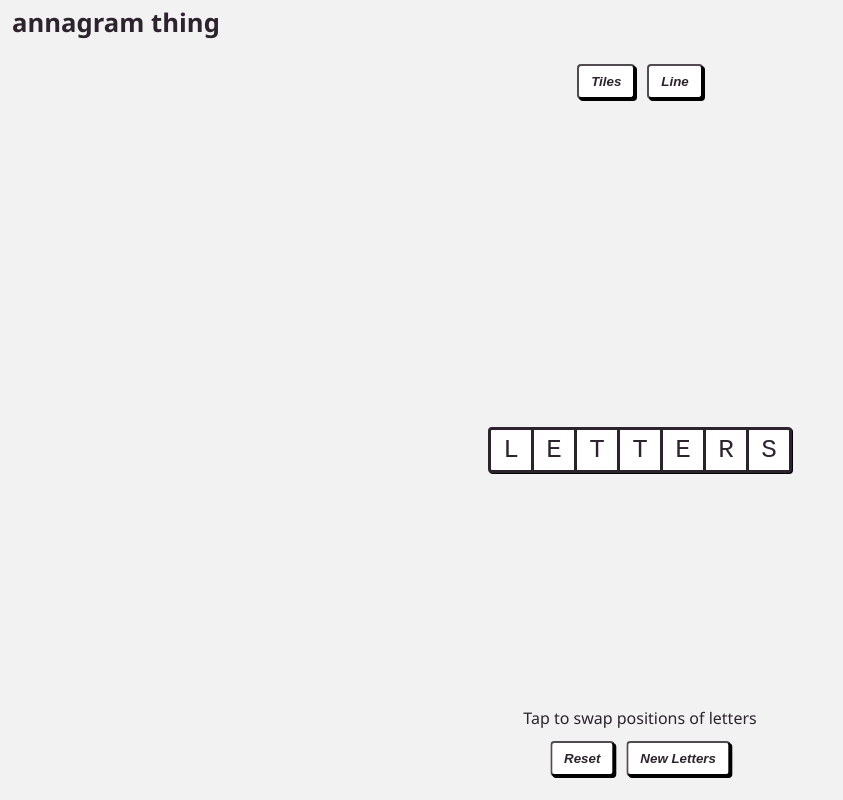
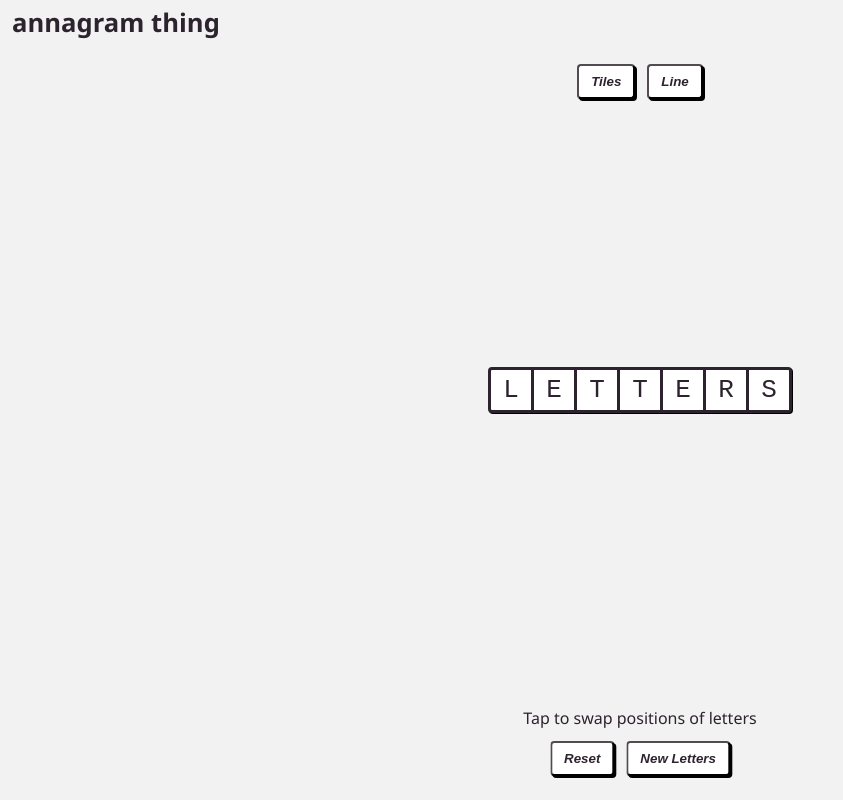
Before and after one commit to akowalz/anagramic, a React (Vite) app: page / in a window 1280 px wide. Shown: the whole page, without its empty margins (0-843 px from the left). Built offline with nearby package versions, Linux system fonts and the light colour scheme.

Commit message:
reset letters from line tool

```diff
--- a/src/App.tsx
+++ b/src/App.tsx
@@ -34,7 +34,7 @@ function App() {
         return <TileCanvas letters={letters} resetLetters={resetLetters} />;
 
       case "Line":
-        return <LineTool letters={letters} />;
+        return <LineTool letters={letters} resetLetters={resetLetters} />;
 
       default:
         throw `unknown tool ${tool}`;
--- a/src/LineTool/LineTool.css
+++ b/src/LineTool/LineTool.css
@@ -1,4 +1,5 @@
 .line-tool-container {
+  margin-bottom: 15vh;
   display: flex;
   align-items: center;
   justify-content: center;
@@ -48,7 +49,6 @@
   border-right: none;
 }
 
-
 /* TODO: refactor shared footer */
 .canvas-footer {
   position: fixed;
--- a/src/LineTool/LineTool.tsx
+++ b/src/LineTool/LineTool.tsx
@@ -3,9 +3,10 @@ import "./LineTool.css";
 
 type Props = {
   letters: string[];
+  resetLetters: () => void;
 };
 
-export default function LineTool({ letters }: Props) {
+export default function LineTool({ letters, resetLetters }: Props) {
   const [userLetters, setUserLetters] = useState<string[]>(letters);
   const [activeIndex, setActiveIndex] = useState<number | null>(null);
 
@@ -33,10 +34,6 @@ export default function LineTool({ letters }: Props) {
 
     setUserLetters([...newUserLetters]);
     setActiveIndex(null);
-  }
-
-  function resetLetters() {
-    return;
   }
 
   return (
```
